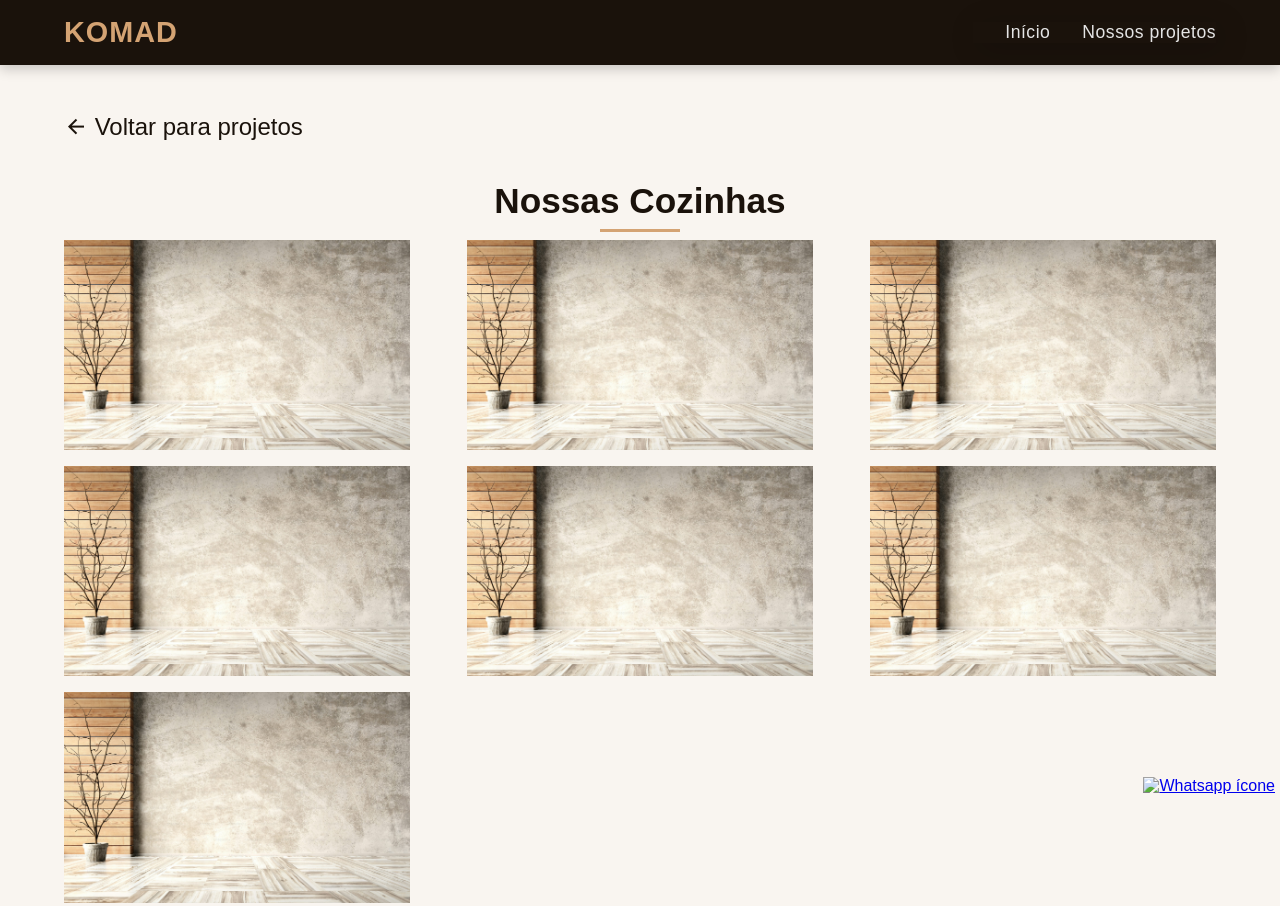
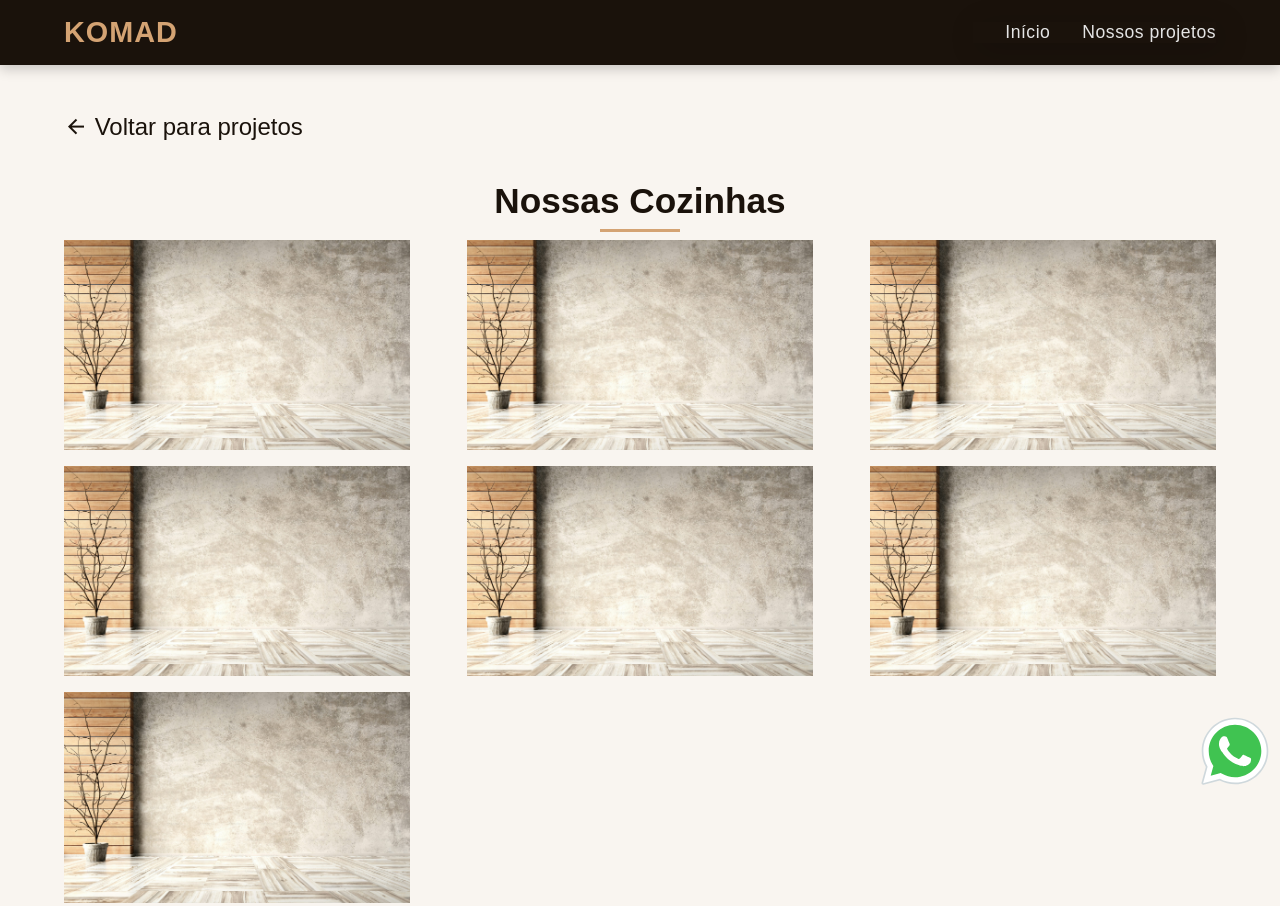
Before and after one commit to ThiagoSilvaMint/komad-site, a plain HTML site: page projetos_paginas/cozinha.html in a window 1280 px wide. Shown: the top 906 px of the page. Drawn offline with nearby package versions, Linux system fonts and the light colour scheme.

Commit message:
Ajeitando botão de Whatsapp

```diff
--- a/projetos_paginas/cozinha.html
+++ b/projetos_paginas/cozinha.html
@@ -82,7 +82,7 @@
         </footer>
 
         <div class="wa-button">
-            <a target="_blank" href="https://wa.me/5524988621913"><img src="img/icon-whatsapp.svg"
+            <a target="_blank" href="https://wa.me/5524988621913"><img src="../img/icon-whatsapp.svg"
                     alt="Whatsapp ícone"></a>
         </div>
 
```
Also changed, not shown: projetos_paginas/escritorio.html (+1 -1 lines), projetos_paginas/quarto.html (+1 -1 lines).
